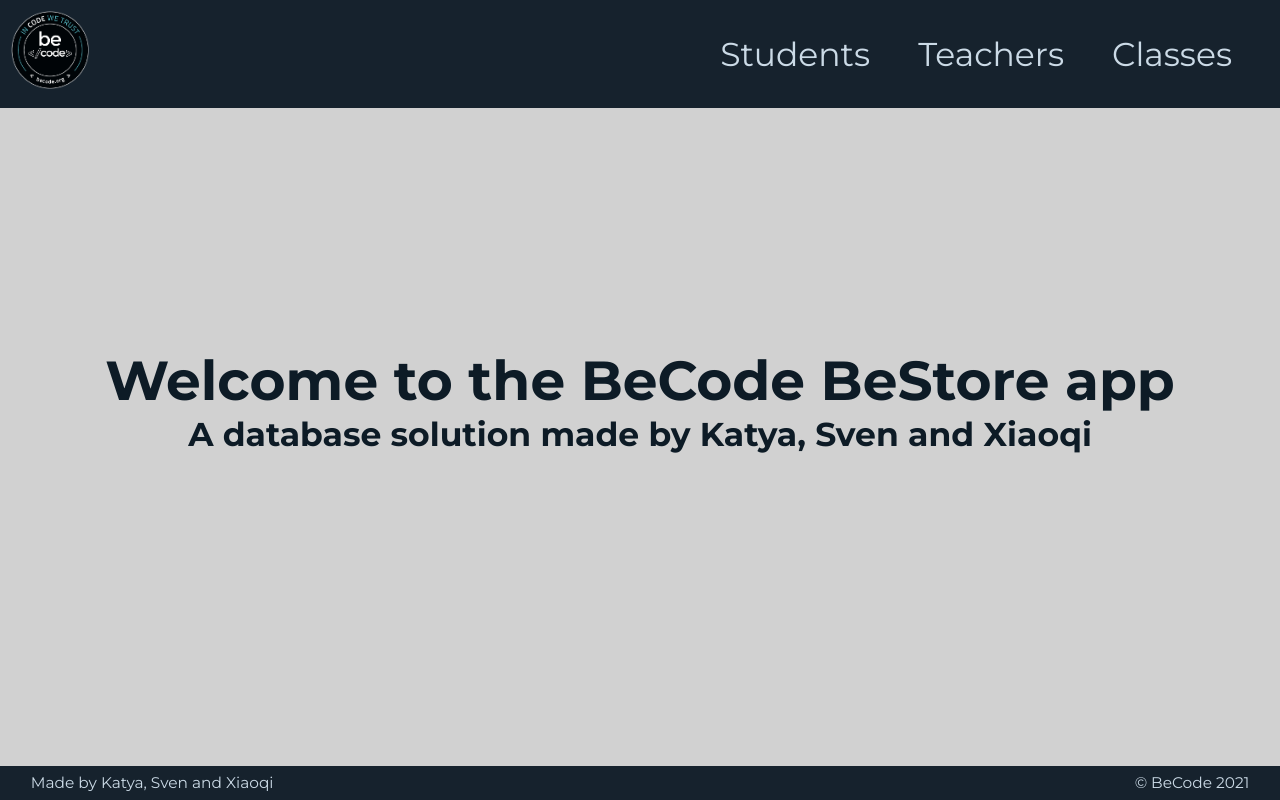
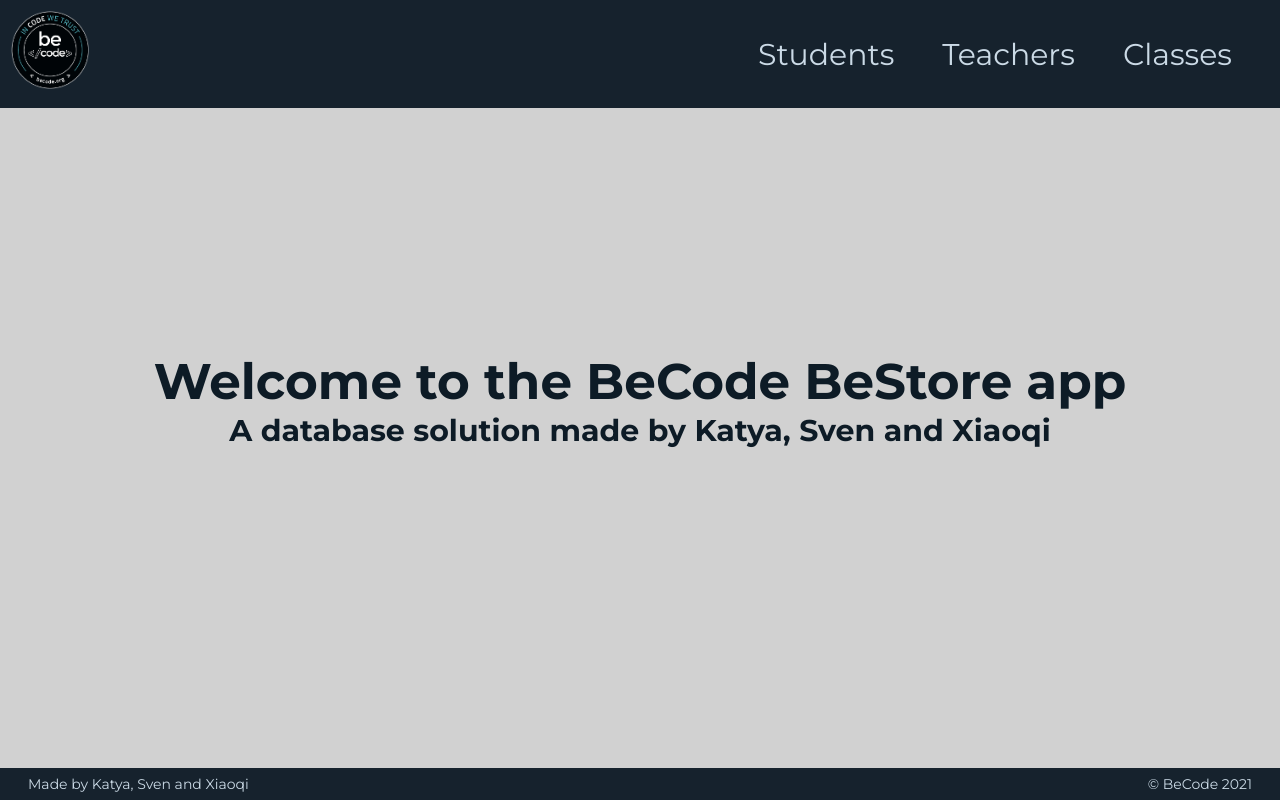
Before and after one commit to Sven-I-Am/php-crud, a PHP site: page /View/home.php in a window 1280 px wide. Run offline with PHP 8.4, Linux system fonts and the light colour scheme.

Commit message:
added some minor responsiveness fixes

```diff
--- a/Style/style.css
+++ b/Style/style.css
@@ -34,10 +34,15 @@ footer {
     color: var(--text-color-light);
 }
 main {
-    padding: 120px auto;
     height: 100VH;
+    width: 80VW;
+    margin: auto;
     display: grid;
     justify-content: center;
+}
+#spacing-top,
+#spacing-bottom {
+    height: 120px;
 }
 
 /*reusables*/
@@ -159,24 +164,33 @@ footer {
 }
 
 /*students view*/
-#students,
-#classes,
-#teachers {
-    margin: 120px 0 60px 0;
-}
 
 #students h3 {
     text-align: center;
     margin-bottom: 2em;
 }
 
+@media (max-width: 1400px){
+    body {
+        font-size: 20px;
+    }
+    td {
+        padding: 0.75em;
+    }
+}
 @media (max-width: 1250px){
     body {
         font-size: 18px;
     }
+    td {
+        padding: 0 0.2em;
+    }
 }
-@media (max-width: 900px){
+@media (max-width: 1000px){
     body {
         font-size: 16px;
     }
+    td {
+        padding: 0;
+    }
 }
--- a/View/includes/footer.php
+++ b/View/includes/footer.php
@@ -1,4 +1,5 @@
-    </main>
+<div id="spacing-bottom"></div>
+</main>
     <footer>
        <p id="madeBy">Made by Katya, Sven and Xiaoqi</p>
        <p id="copy"> &copy; BeCode <?php echo date('Y')?></p>
--- a/View/includes/header.php
+++ b/View/includes/header.php
@@ -18,5 +18,7 @@
                 <li><a href="index.php?page=classes">Classes</a></li>
             </ul>
         </nav>
+
     </header>
     <main>
+        <div id="spacing-top"></div>
```
